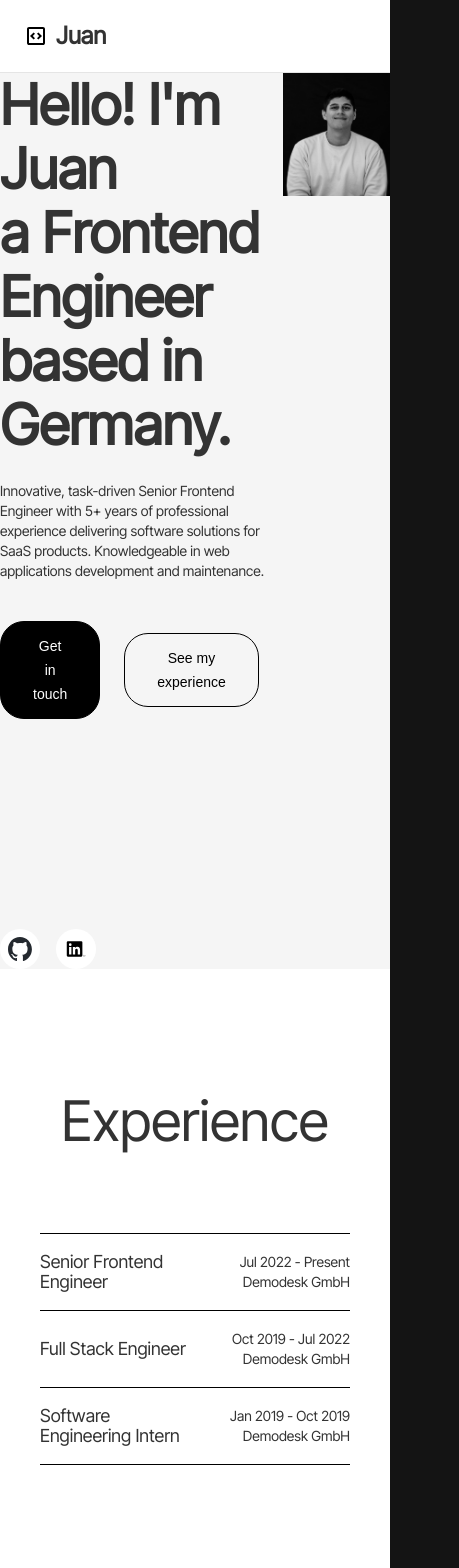
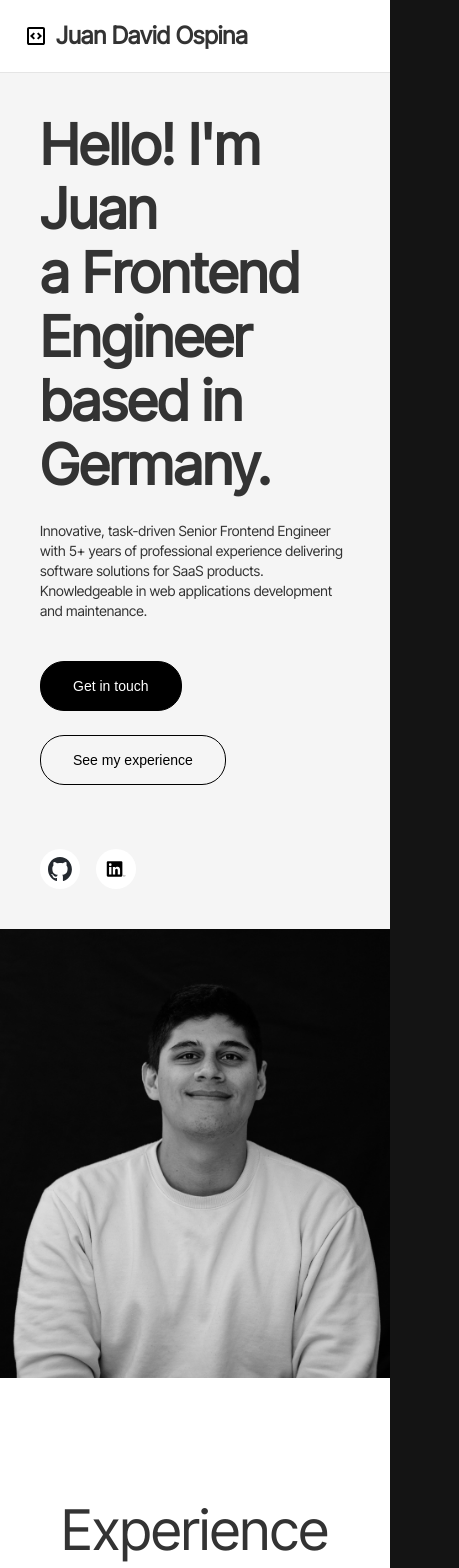
Before and after one commit to jdospina95/website, a Nuxt app: page / in a window 390 px wide. Shown: the top 1568 px of the page, 459 px wide, since content can reach past the window. Built offline with nearby package versions, Linux system fonts and the light colour scheme.

Commit message:
enhance: mobile responsiveness

```diff
--- a/components/hero.vue
+++ b/components/hero.vue
@@ -30,6 +30,24 @@ $min-height: calc(800px - #{$layout-navbar-height});
   align-items: center;
   overflow: hidden;
 
+  @media only screen and (max-width: $desktop-width) {
+    .hero__container {
+      display: flex;
+      flex-direction: column;
+
+      .hero__info {
+        .call-to-action {
+          flex-direction: column;
+          align-items: flex-start;
+        }
+
+        .social-media-buttons {
+          margin-top: 40px;
+        }
+      }
+    }
+  }
+
   &__container {
     min-height: $min-height;
     display: grid;
@@ -42,6 +60,7 @@ $min-height: calc(800px - #{$layout-navbar-height});
       display: flex;
       align-items: center;
       justify-content: center;
+      padding: 40px;
     }
 
     .hero__info {
--- a/components/logo.vue
+++ b/components/logo.vue
@@ -1,12 +1,18 @@
 <template lang="pug">
 .logo
   img(:src="CodeBlockIcon" alt="JUAN")
-  .text Juan
+  .text(v-if="showText") Juan David Ospina
 </template>
 
 <script setup lang="ts">
 import CodeBlockIcon from '@/assets/img/icons/code-block.svg';
 
+const props: { showText: boolean } = defineProps({
+  showText: {
+    type: Boolean,
+    default: false,
+  },
+});
 </script>
 
 <style lang="scss" scoped>
--- a/layouts/default.vue
+++ b/layouts/default.vue
@@ -1,8 +1,7 @@
 <template lang="pug">
 .navigation-bar
   NuxtLink.logo-link(to="/")
-    Logo
-  //- HamburgerButton
+    Logo(:showText="true")
 slot
 .footer
   Logo
@@ -15,11 +14,12 @@ slot
 
 <script setup lang="ts">
 import Logo from '@/components/logo';
-import HamburgerButton from '@/components/ui/hamburger-button';
 import SocialMediaButtons from '@/components/ui/social-media-buttons';
 </script>
 
 <style lang="scss" scoped>
+@import '@/assets/scss/variables.scss';
+
 .navigation-bar {
   padding: 16px 24px;
   display: flex;
@@ -65,6 +65,10 @@ import SocialMediaButtons from '@/components/ui/social-media-buttons';
       font-size: 16px;
       line-height: 24px;
     }
+
+    @media only screen and (max-width: $desktop-width) {
+      display: none;
+    }
   }
 }
 </style>
```
